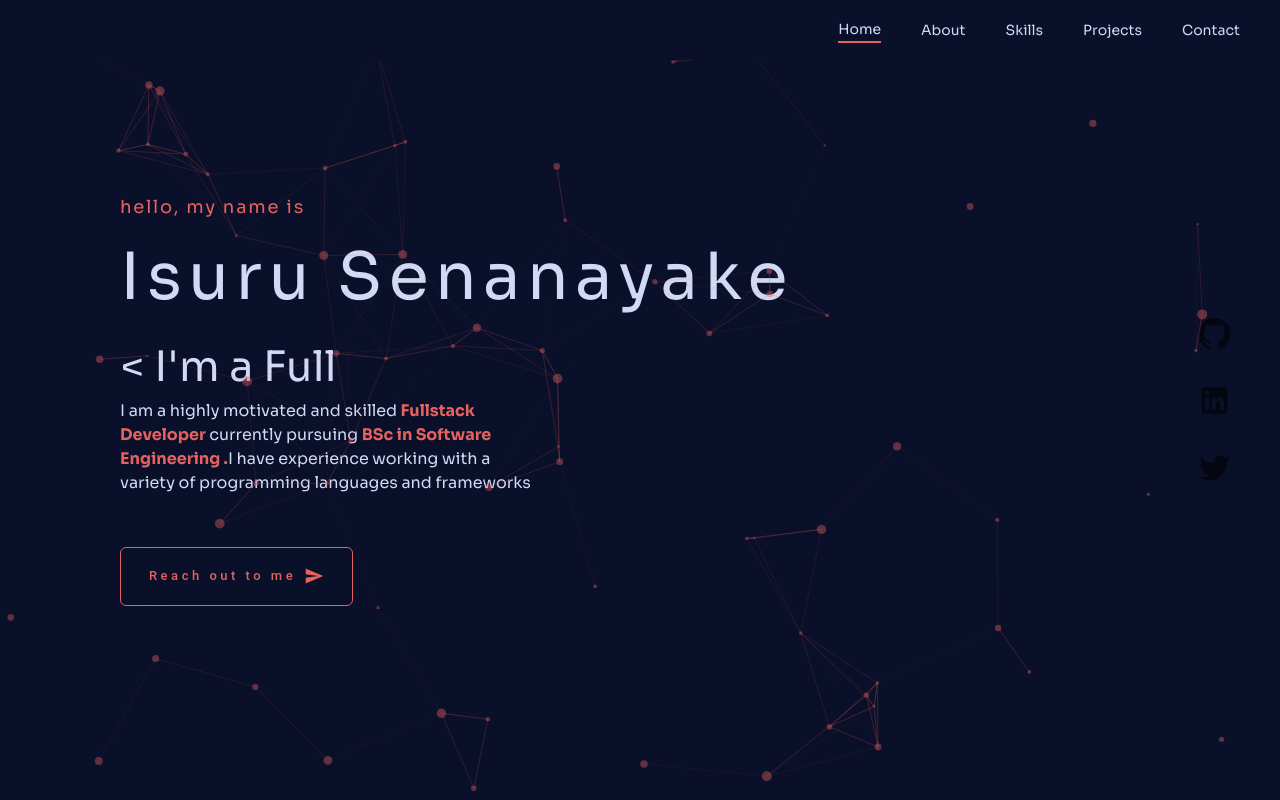
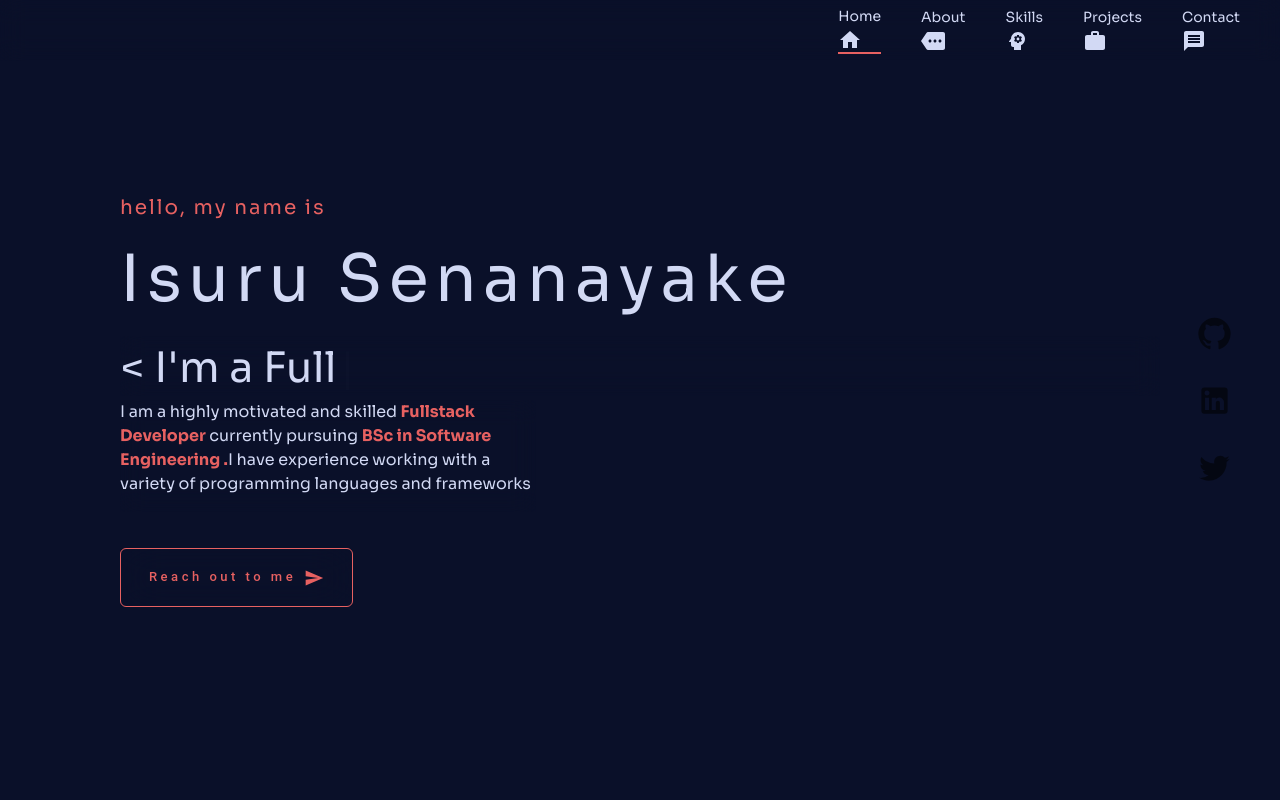
Before and after one commit to isurumanoddev/M-Portfolio-Next.js, a Next.js app: page / in a window 1280 px wide. Built offline with nearby package versions, Linux system fonts and the light colour scheme.

Commit message:
Add responsive navigation bar and icons

```diff
--- a/app/globals.css
+++ b/app/globals.css
@@ -4,7 +4,7 @@
 
 @layer components {
     .contactInput {
-        @apply focus:text-[#E76161]/80 hover:border-[#E76161]/60 backdrop-blur-md outline-none bg-slate-400/10 rounded-sm border-b px-6 py-4  text-gray-300 placeholder-gray-500 transition-all w-full text-[14px] md:text-[16px] focus:border-[#E76161]
+        @apply focus:text-[#E76161]/80 hover:border-[#E76161]/60 backdrop-blur-md outline-none bg-slate-400/10 rounded-sm border-b-2 px-6 py-4  text-gray-300 placeholder-gray-500 transition-all w-full text-[14px] md:text-[16px] focus:border-[#E76161]
     }
 }
 
@@ -85,7 +85,7 @@ body {
 }
 
 .button:hover {
-    background-color: rgba(153, 226, 230, 0.2) !important;
+    /*background-color: rgba(153, 226, 230, 0.2) !important;*/
     color: white !important;
 
 }
--- a/app/page.js
+++ b/app/page.js
@@ -25,7 +25,7 @@ export default function Home() {
             {/*<section id={"portfolio"} className={"snap-center"}>*/}
             {/*    <Portfolio/>*/}
             {/*</section>*/}
-            <section id={"#contact"} className={"snap-center"}>
+            <section id={"contact"} className={"snap-center"}>
                 <Contact/>
             </section>
 
--- a/components/About.js
+++ b/components/About.js
@@ -1,11 +1,13 @@
 'use client'
 import {motion} from "framer-motion"
+import {Button} from "@mui/material";
+import {Download, Send} from "@mui/icons-material";
 
 function About() {
     return (
         <div
             className={"h-screen   mx-auto items-center relative flex flex-col text-center md:text-left md:flex-row max-w-5xl px-10 justify-evenly"}>
-            <h3 className={"absolute top-24 text-2xl uppercase text-center tracking-[20px]"}>About</h3>
+            <h3 className={"absolute  top-16 md:top-20 text-2xl uppercase text-center tracking-[20px]"}>About</h3>
 
             <motion.img
                 initial={{
@@ -34,16 +36,24 @@ function About() {
                 className={"scroll-py-10 px-0 md:px-10 backdrop-blur-md"}
             >
                 <h4 className={"text-2xl font-semibold pb-3 md:pb-4"}>Here is a little background</h4>
-                <p className={'text-sm max-w-md '}>
+                <p className={'text-sm max-w-lg '}>
                     Highly motivated, open-mined and detail-oriented
                     undergraduate software engineer. An adaptable quick learner,
                     a strong communicator and team player with a strong foundation in
                     computer science principles and passion for problem-solving to make a meaningful
                     contribution at a forward-thinking company. Skilled in developing efficient and intuitive solutions
-                    to complex problems, with experience in a variety of programming languages such as Python , Javascript
-                    , Java and technologies such as Django, NoSQL databases. Seeking to leverage my skills and knowledge to
+                    to complex problems, with experience in a variety of programming languages such as Python ,
+                    Javascript
+                    , Java and technologies such as Django, NoSQL databases. Seeking to leverage my skills and knowledge
+                    to
                     contribute to the success of a dynamic software development team
                 </p>
+                <div className="mt-3 flex flex-row gap-3 md:pt-6">
+                    <Button className="button ">Download Cv <Download/> </Button>
+                    {/*<Button id={"download__btn"} className="hidden lg:flex gap-3 text-xs bg-[#64FFDA] tracking-widest text-white border-none outline-none px-7 ">Download Cv <Download*/}
+                    {/*    fontSize={"small"}/></Button>*/}
+                </div>
+
 
             </motion.div>
 
--- a/components/Header.js
+++ b/components/Header.js
@@ -3,12 +3,13 @@
 
 import {motion} from "framer-motion"
 import Link from "next/link";
+import {Home, Message, More, Psychology, Work} from "@mui/icons-material";
 
 function Header() {
     return (
-        <header className={"w-full h-[60px] flex flex-col justify-center my-auto fixed z-50 bg-[#0a1029] "}>
+        <header className={"absolute w-full top-3 md:top-0  md:backdrop-blur-0   md:w-full h-[60px] flex flex-col justify-center items-center md:items-end my-auto md:fixed z-50  bg-transparent md:bg-[#0a1029] "}>
 
-            <motion.div className={"flex flex-row gap-10 items-center justify-center md:justify-end py-2 md:pr-10 "}
+            <motion.div className={"flex flex-row gap-5 w-[300px] md:w-full mx-auto backdrop-blur-md rounded-full md:rounded-none md:gap-10 items-center justify-center md:justify-end py-2 md:pr-10 "}
 
                 // initial={{
                 //     x: -500,
@@ -20,12 +21,12 @@ function Header() {
                 // transition={{duration:1.5}}
             >
                 <div className={"border-b-2 border-b-[#E76161]" }><Link
-                    className={" text-sm transition duration-150 hover:text-[#E76161]"} href="#hero">Home</Link></div>
-                <div className={""}><Link className={" text-sm transition duration-150 hover:text-[#E76161]"} href="#about">About</Link></div>
-                <div className={""}><Link className={" text-sm transition duration-150 hover:text-[#E76161]"} href="#skills">Skills</Link></div>
-                <div className={""}><Link className={" text-sm transition duration-150 hover:text-[#E76161]"} href="#portfolio">Projects</Link>
+                    className={" text-sm transition duration-150 hover:text-[#E76161]"} href="#hero"><p className={"hidden sm:flex"}>Home </p> <Home className={"sm:hidden"}/></Link></div>
+                <div className={""}><Link className={" text-sm transition duration-150 hover:text-[#E76161]"} href="#about"><p className={"hidden sm:flex"}>About </p> <More className={"sm:hidden"}/></Link></div>
+                <div className={""}><Link className={" text-sm transition duration-150 hover:text-[#E76161]"} href="#skills"><p className={"hidden sm:flex"}>Skills </p> <Psychology className={"sm:hidden"}/></Link></div>
+                <div className={""}><Link className={" text-sm transition duration-150 hover:text-[#E76161]"} href="#projects"><p className={"hidden sm:flex"}>Projects </p> <Work className={"sm:hidden"}/></Link>
                 </div>
-                <div className={""}><Link className={" text-sm transition duration-150 hover:text-[#E76161]"} href="#contact">Contact</Link></div>
+                <div className={""}><Link className={" text-sm transition duration-150 hover:text-[#E76161]"} href="#contact"><p className={"hidden sm:flex"}>Contact </p> <Message className={"sm:hidden"}/></Link></div>
 
             </motion.div>
         </header>
--- a/components/Hero.js
+++ b/components/Hero.js
@@ -5,6 +5,7 @@ import {Cursor, Typewriter, useTypewriter} from 'react-simple-typewriter'
 import {loadFull} from "tsparticles";
 import {Button, IconButton} from "@mui/material";
 import {Download, Send, GitHub, LinkedIn, Twitter} from "@mui/icons-material";
+import Link from "next/link";
 
 function Hero() {
     const particlesInit = useCallback(async engine => {
@@ -32,17 +33,17 @@ function Hero() {
             <div className="px-4 md:px-10 md:mx-auto mt-10 md:mt-0 flex flex-col justify-center items-start">
                 <div className="flex flex-col gap-2 md:gap-1 relative">
 
-                    <div className="text-[15px] md:text-[16px] lg:text-[18px] text-[#E76161] tracking-widest">hello, my
+                    <div className="text-[15px] md:text-[17px] lg:text-[20px] text-[#E76161] tracking-widest">hello, my
                         name is
                     </div>
 
 
-                    <div className="pb-1 pt-1 text-[40px] md:text-[50px]  lg:text-[65px] tracking-widest ">Isuru
+                    <div className="pb-1 pt-1 text-[40px] md:text-[50px]  lg:text-[65px] tracking-widest  ">Isuru
                         Senanayake
                     </div>
 
 
-                    <div className="h-auto md:h-[60px] text-[24px] md:text-[35px] lg:text-[42px]">
+                    <div className="h-auto md:h-[60px] text-[24px] md:text-[35px] lg:text-[42px] backdrop-blur-md">
                         <p>
                             <span>{text}</span>
                             <Cursor curorColor={"#E76161"}/>
@@ -50,7 +51,8 @@ function Hero() {
 
                     </div>
 
-                    <p className="text-[14px] md:text-[16px] w-3/4  md:w-1/2 lg:w-2/5 pb-4">I am a highly motivated and
+                    <p className="text-[14px] md:text-[16px] w-3/4  md:w-1/2 lg:w-2/5 pb-4 backdrop-blur-md">I am a
+                        highly motivated and
                         skilled<strong className="text-[#E76161]"> Fullstack Developer
                         </strong> currently pursuing <strong className="text-[#E76161]"> BSc in Software Engineering
                             .</strong>I have
@@ -62,8 +64,11 @@ function Hero() {
 
 
                 <div className="mt-3 flex flex-row gap-3 md:pt-6">
-                    <Button className="button ">Reach out to me <Send
-                        fontSize={"small"}/></Button>
+                    <Link href={"#contact"}>
+                        <Button className="button ">Reach out to me <Send
+                            fontSize={"small"}/></Button>
+                    </Link>
+
                     {/*<Button id={"download__btn"} className="hidden lg:flex gap-3 text-xs bg-[#64FFDA] tracking-widest text-white border-none outline-none px-7 ">Download Cv <Download*/}
                     {/*    fontSize={"small"}/></Button>*/}
                 </div>
@@ -88,59 +93,59 @@ function Hero() {
 
             </div>
 
-            <Particles
-                id="tsparticles"
-                init={particlesInit}
-                loaded={particlesLoaded}
-                options={{
+            {/*<Particles*/}
+            {/*    id="tsparticles"*/}
+            {/*    init={particlesInit}*/}
+            {/*    loaded={particlesLoaded}*/}
+            {/*    options={{*/}
 
-                    background: {
-                        color: {
-                            value: "",
-                        },
-                    }, fpsLimit: 120, interactivity: {
-                        events: {
-                            onClick: {
-                                enable: true, mode: "push",
-                            }, onHover: {
-                                enable: true, mode: "repulse",
-                            }, resize: true,
-                        }, modes: {
-                            push: {
-                                quantity: 4,
-                            }, repulse: {
-                                distance: 200, duration: 0.4,
-                            },
-                        },
-                    }, particles: {
-                        color: {
-                            value: "#E76161",
-                        },
+            {/*        background: {*/}
+            {/*            color: {*/}
+            {/*                value: "",*/}
+            {/*            },*/}
+            {/*        }, fpsLimit: 120, interactivity: {*/}
+            {/*            events: {*/}
+            {/*                onClick: {*/}
+            {/*                    enable: true, mode: "push",*/}
+            {/*                }, onHover: {*/}
+            {/*                    enable: true, mode: "repulse",*/}
+            {/*                }, resize: true,*/}
+            {/*            }, modes: {*/}
+            {/*                push: {*/}
+            {/*                    quantity: 4,*/}
+            {/*                }, repulse: {*/}
+            {/*                    distance: 200, duration: 0.4,*/}
+            {/*                },*/}
+            {/*            },*/}
+            {/*        }, particles: {*/}
+            {/*            color: {*/}
+            {/*                value: "#E76161",*/}
+            {/*            },*/}
 
-                        links: {
-                            color: "#E76161", distance: 150, enable: true, opacity: 0.2, width: 1,
-                        }, collisions: {
-                            enable: true,
-                        }, move: {
-                            direction: "none", enable: true, outModes: {
-                                default: "bounce",
-                            }, random: false, speed: 1, straight: false,
-                        }, number: {
-                            density: {
-                                enable: true, area: 1000,
-                            }, value: 80,
-                        }, opacity: {
-                            value: 0.4,
-                        }, shape: {
-                            type: "circle",
-                        }, size: {
-                            value: {min: 1, max: 5},
-                        },
-                    }, detectRetina: true
+            {/*            links: {*/}
+            {/*                color: "#E76161", distance: 150, enable: true, opacity: 0.4, width: 1,*/}
+            {/*            }, collisions: {*/}
+            {/*                enable: true,*/}
+            {/*            }, move: {*/}
+            {/*                direction: "none", enable: true, outModes: {*/}
+            {/*                    default: "bounce",*/}
+            {/*                }, random: false, speed: 1, straight: false,*/}
+            {/*            }, number: {*/}
+            {/*                density: {*/}
+            {/*                    enable: true, area: 1000,*/}
+            {/*                }, value: 80,*/}
+            {/*            }, opacity: {*/}
+            {/*                value: 0.6,*/}
+            {/*            }, shape: {*/}
+            {/*                type: "circle",*/}
+            {/*            }, size: {*/}
+            {/*                value: {min: 1, max: 5},*/}
+            {/*            },*/}
+            {/*        }, detectRetina: true*/}
 
 
-                }}
-            />
+            {/*    }}*/}
+            {/*/>*/}
         </div>
 
     );
--- a/components/Skills.js
+++ b/components/Skills.js
@@ -12,7 +12,7 @@ function Skills() {
 
 
             className={"mx-auto px-10   relative flex flex-col text-center md:text-left min-h-screen max-w-6xl justify-center items-center"}>
-            <h3 className={"absolute top-15 text-2xl uppercase text-center tracking-[20px]"}>Skills</h3>
+            <h3 className={"absolute top-[100px] text-2xl uppercase text-center tracking-[20px]"}>Skills</h3>
 
             <div className={" grid grid-cols-4 gap-5 backdrop-blur-md "}>
                 <Skill directionLeft/>
```
Also changed, not shown: components/Contact.js (+26 -12 lines), components/ProjectCard.js (+21 -10 lines), 1 other file (tests, documents, lock files or other folders).
